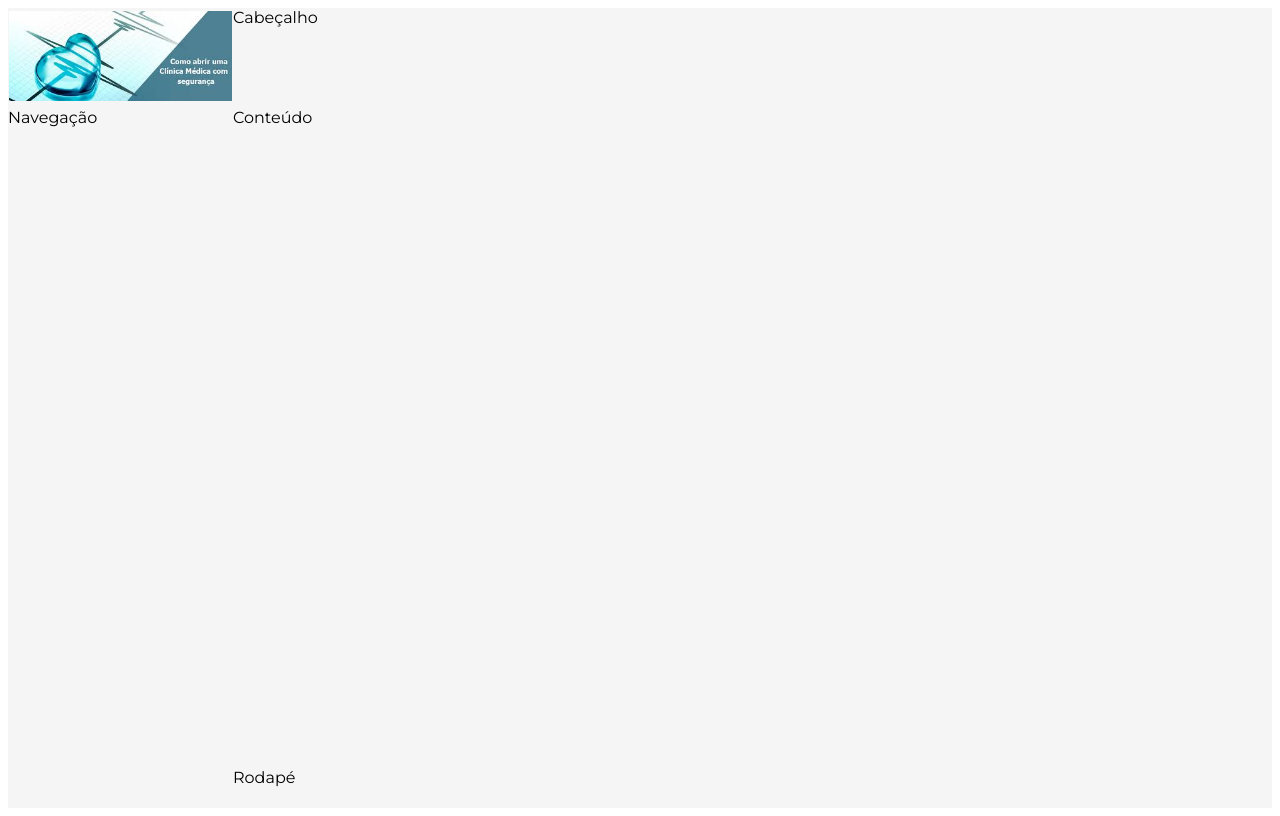
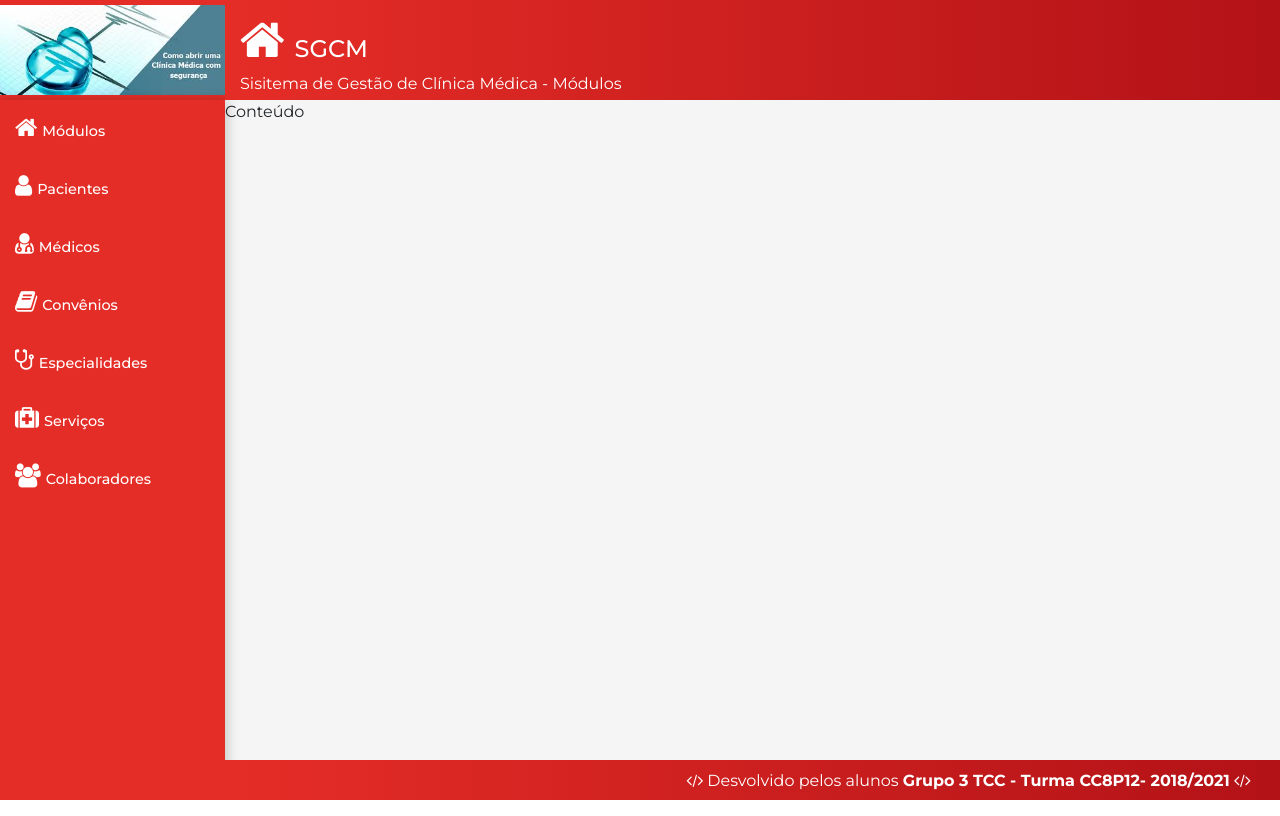
Before and after one commit to Shibuka90/ProjetoTCC, a React (Create React App) app in the folder sgcm/frontend/: page / in a window 1280 px wide. Built offline with nearby package versions, Linux system fonts and the light colour scheme.

Commit message:
alterando e incluindo

```diff
--- a/sgcm/frontend/src/components/template/Footer.css
+++ b/sgcm/frontend/src/components/template/Footer.css
@@ -0,0 +1,17 @@
+footer.footer{
+    display: flex;
+    align-items: center;
+    justify-content: flex-end;
+    padding: 0 25px;
+    background: linear-gradient(to right, #e52d27, #b31217);
+    box-shadow: var(--shadow);
+    color: #fff;
+}
+
+footer.footer span{
+    padding: 2px 0 0 0;
+}
+
+footer.footer i{
+    padding: 0 4px 0 4px;
+}
--- a/sgcm/frontend/src/components/template/Footer.jsx
+++ b/sgcm/frontend/src/components/template/Footer.jsx
@@ -1,14 +1,7 @@
 import './Footer.css'
-import React, { Component } from 'react'
+import React from 'react'
 
-class Rodape extends Component {
-    render() {
-        return (
-            <footer className="footer">
-                Rodapé
-            </footer>
-        )
-    }
-}
-
-export default Rodape
+export default props =>
+    <footer className="footer">
+       <i className="fa fa-code "></i><span>Desvolvido pelos alunos <strong> Grupo 3 TCC - Turma CC8P12-  2018/2021</strong></span><i className="fa fa-code "></i>
+    </footer>
--- a/sgcm/frontend/src/components/template/Header.css
+++ b/sgcm/frontend/src/components/template/Header.css
@@ -0,0 +1,24 @@
+header.header{
+    background: linear-gradient(to right, #e52d27, #b31217);
+    padding: 0px 15px;
+    overflow: hidden;
+    white-space: nowrap;
+    box-shadow: var(--shadow);
+    color: #fff
+}
+
+header.header i{
+    padding: 0px 10px 0px 0px;
+    font-size: 2em;
+}
+
+header.header h1 {
+    font-size: 1.5em;
+
+}
+
+header.header h3 {
+    font-size: 1em;
+    padding: 3px 0px 0px 0px;
+
+}
--- a/sgcm/frontend/src/components/template/Header.jsx
+++ b/sgcm/frontend/src/components/template/Header.jsx
@@ -1,15 +1,11 @@
 import './Header.css'
-import React, { Component } from 'react'
+import React from 'react'
 
 
-class Cabecalho extends Component {
-    render() {
-        return(
-            <header className="header">
-                Cabeçalho
-            </header>
-        )
-    }
-}
-
-export default Cabecalho
+export default props =>
+    <header className="header d-none d-sm-flex flex-column">
+       <h1 className="mt-3">
+           <i className={`fa fa-${props.icon}`}></i>{props.title}
+       </h1>
+       <p>{props.subtitle}</p>
+    </header>
--- a/sgcm/frontend/src/components/template/Logo.css
+++ b/sgcm/frontend/src/components/template/Logo.css
@@ -1,12 +1,14 @@
 aside.logo {
+    background-color: #e52d27;
     display: flex;
     justify-content: center;
     align-items: center;
 }
 
 aside.logo img{
-    padding: 0px 1px;
+    margin: 0px;
     width: 100%;
+    height: 100%;
 }
 
 /* @media(max-width: 576px){
--- a/sgcm/frontend/src/components/template/Logo.jsx
+++ b/sgcm/frontend/src/components/template/Logo.jsx
@@ -1,17 +1,10 @@
 import './Logo.css'
 import logo from '../../assets/imgs/logo.jpg'
-import React, { Component } from 'react'
+import React from 'react'
 
-class Logo extends Component {
-    render() {
-        return(
-           <aside className="logo">
-              <a href="/" className="logo">
-                  <img src={logo} alt="logo" />
-              </a>
-           </aside>
-        )
-    }
-}
-
-export default Logo
+export default props =>
+    <aside className="logo">
+        <a href="/" className="logo">
+            <img src={logo} alt="logo" />
+        </a>
+    </aside>
--- a/sgcm/frontend/src/components/template/Main.jsx
+++ b/sgcm/frontend/src/components/template/Main.jsx
@@ -1,19 +1,12 @@
 import './Main.css'
 import Header from './Header'
-import React, { Component } from 'react'
+import React from 'react'
 
-class Conteudo extends Component {
-    render() {
-        return(
-            <React.Fragment>
-                <Header />
-                <main className="content">
 
-                    Conteúdo
-                </main>
-            </React.Fragment>
-        )
-    }
-}
-
-export default Conteudo
+export default props =>
+    <React.Fragment>
+        <Header {...props} />
+        <main className="content">
+            Conteúdo
+        </main>
+    </React.Fragment>
--- a/sgcm/frontend/src/components/template/Nav.css
+++ b/sgcm/frontend/src/components/template/Nav.css
@@ -0,0 +1,27 @@
+aside.menu-area{
+     background-color: #e52d27;
+     box-shadow: 2px 0 10px 0 rgba(0, 0, 0, 0.12),
+                 2px 0 15px 0 rgba(0, 0, 0, 0.09);
+}
+
+.menu a {
+    display: block;
+    text-decoration: none;
+    color: #fff;
+    font-weight: 300;
+    padding: 15px;
+}
+
+.menu a:hover{
+    background: linear-gradient(135deg, #e52d27, #b31217 100%);
+}
+
+.menu span{
+    font-size: 0.9em;
+    font-weight: 500;
+    padding: 5px;
+
+}
+.menu i{
+    font-size: 1.5em;
+}
--- a/sgcm/frontend/src/components/template/Nav.jsx
+++ b/sgcm/frontend/src/components/template/Nav.jsx
@@ -1,14 +1,29 @@
 import './Nav.css'
-import React, { Component } from 'react'
+import React from 'react'
 
-class Navegacao extends Component {
-    render() {
-        return(
-            <aside className="menu-area">
-                Navegação
-            </aside>
-        )
-    }
-}
-
-export default Navegacao
+export default props =>
+    <aside className="menu-area">
+       <nav className="menu">
+           <a href="#/">
+               <i className="fa fa-home"></i><span>Módulos</span>
+           </a>
+           <a href="#/paciente">
+               <i className="fa fa-user"></i><span>Pacientes</span>
+           </a>
+           <a href="#/medico">
+               <i className="fa fa-user-md"></i><span>Médicos</span>
+           </a>
+           <a href="#/convenio">
+               <i className="fa fa-book"></i><span>Convênios</span>
+           </a>
+           <a href="#/especialidades">
+                <i class="fa fa-stethoscope"></i><span>Especialidades</span>
+           </a>
+           <a href="#/serviços">
+                <i class="fa fa-medkit"></i><span>Serviços</span>
+           </a>
+           <a href="#/usuarios">
+               <i className="fa fa-users"></i><span>Colaboradores</span>
+           </a>
+       </nav>
+    </aside>
--- a/sgcm/frontend/src/main/App.css
+++ b/sgcm/frontend/src/main/App.css
@@ -1,5 +1,5 @@
 :root {
-    --bg-dark: #1A2F3A;
+    --bg-red: red;
 
     --logo-heigth: 100px;
     --header-heigth: 100px;
--- a/sgcm/frontend/src/main/App.jsx
+++ b/sgcm/frontend/src/main/App.jsx
@@ -1,22 +1,17 @@
+import 'bootstrap/dist/css/bootstrap.min.css'
+import 'font-awesome/css/font-awesome.min.css'
 import './App.css'
-import React, { Component } from 'react'
+import React from 'react'
 
 import Logo from '../components/template/Logo'
 import Nav from '../components/template/Nav'
 import Main from '../components/template/Main'
 import Footer from '../components/template/Footer'
 
-
-class Principal extends Component {
-    render() {
-        return(
-            <div className="app">
-                <Logo/>
-                <Nav />
-                <Main />
-                <Footer />
-            </div>
-        )
-    }
-}
-export default Principal
+export default props =>
+    <div className="app">
+        <Logo />
+        <Nav />
+        <Main icon="home" title="SGCM" subtitle="Sisitema de Gestão de Clínica Médica - Módulos" />
+        <Footer />
+    </div>
```
